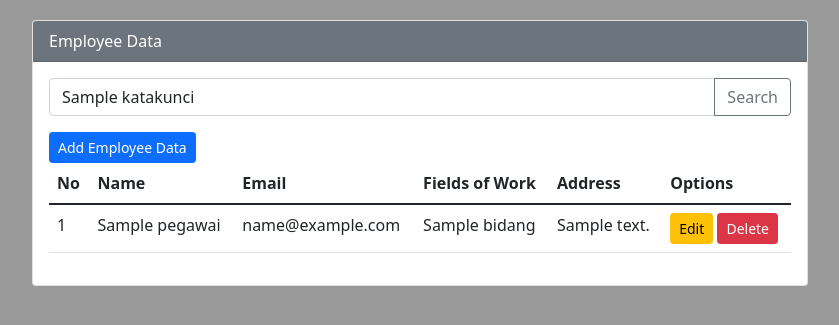
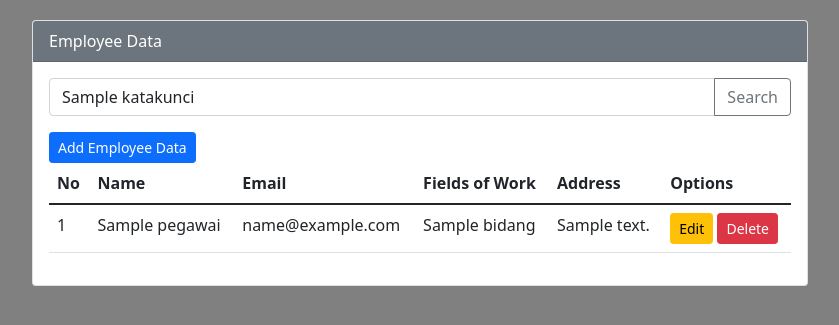
Before and after one commit to VinLvy/ci4-crud, a CodeIgniter 4 app: the page made by app/Views/pegawai_view.php in a window 1280 px wide. Shown: the top 325 px of the page, without its empty margins (220-1059 px from the left). Run offline with PHP 8.4 and a stand-in for CodeIgniter, Linux system fonts and the light colour scheme; the template is opened without the code that fills it: most values are stand-ins (such as "Sample title", 1, 10 or a date in 2020); data that the repository does not hold is empty; some libraries are stand-ins or nearby versions.

Commit message:
Update pegawai_view.php

```diff
--- a/app/Views/pegawai_view.php
+++ b/app/Views/pegawai_view.php
@@ -13,7 +13,7 @@
         }
 
         body {
-            background-color: #999;
+            background-color: gray;
 
         }
     </style>
```
